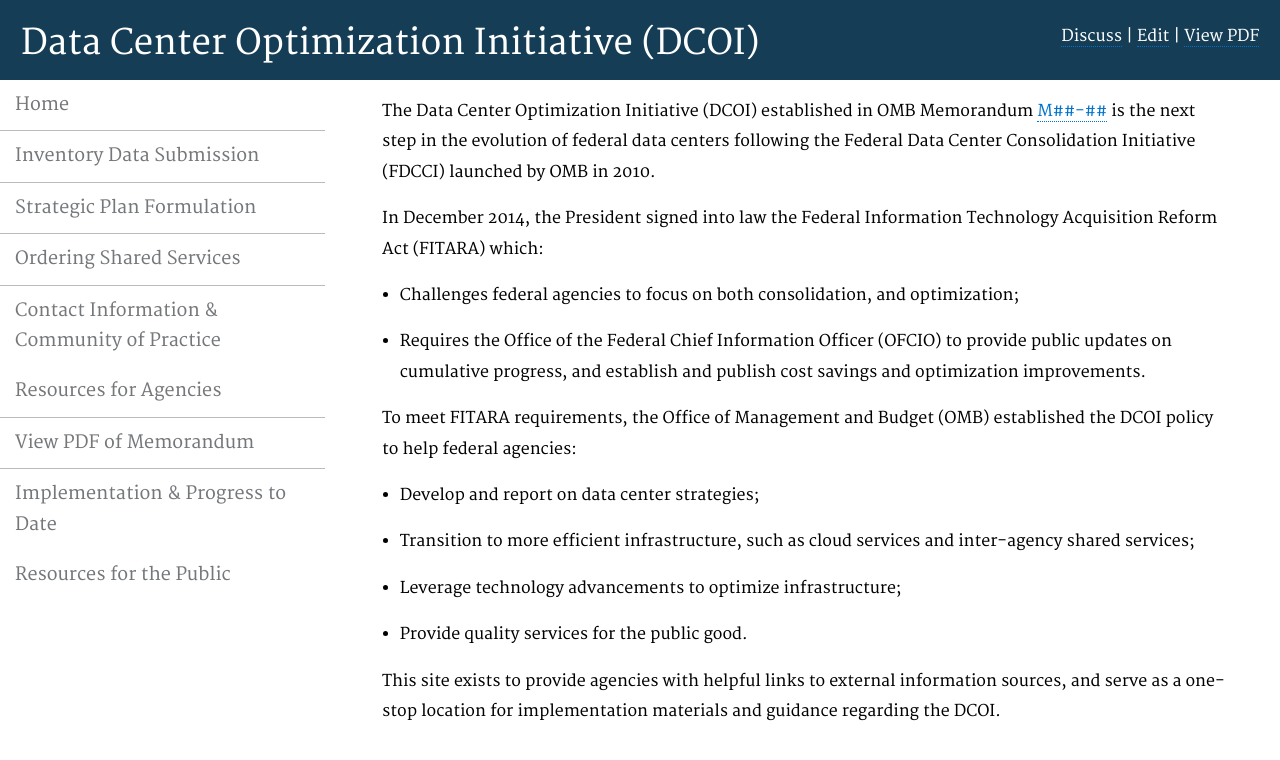
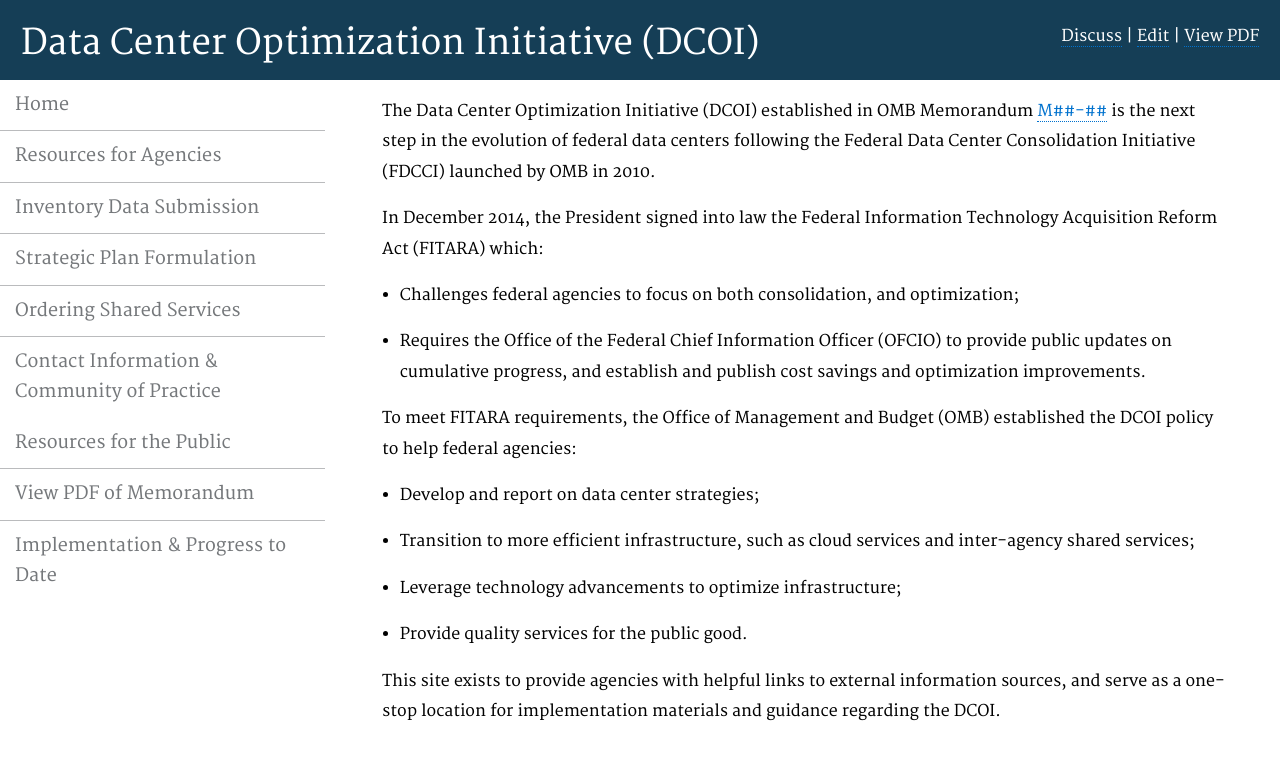
Before and after one commit to ydave-reisys/datacenters, a Jekyll site: the page built from pages/index.html, in a window 1280 px wide. Shown: the top 760 px of the page. Built offline with Jekyll 4.4.1, drawn with Linux system fonts in a browser that asks for light colours; nearby versions of some CDN libraries; Markdown is read by kramdown in place of the engine named in the settings.

Commit message:
Revised Menu Navigation

```diff
--- a/_includes/sidebar.html
+++ b/_includes/sidebar.html
@@ -3,23 +3,22 @@
   <nav class="sidebar-nav" role="navigation">
     <ul>
       {% for link in site.navigation %}
+        <li>
+          <a href="{{ link.url }}">{{ link.text }}</a>
+        </li>
         {% if link.submenu %}
             <ul>
             {% for sublink in link.submenu %}
-                <li>
+                {% assign current = '' %}
+                {% if page.url == sublink.url %}
+                    {% assign current = 'sidebar-nav-active' %}
+                {% endif %}
+                <li class="{{ current }}">
                     <a href="{{ sublink.url }}">{{ sublink.text }}</a>
                 </li>
             {% endfor %}
             </ul>
         {% endif %}
-
-        {% assign current = '' %}
-        {% if page.url == link.url %}
-          {% assign current = 'sidebar-nav-active' %}
-        {% endif %}
-        <li class="{{ current }}">
-          <a href="{{ link.url }}">{{ link.text }}</a>
-        </li>
       {% endfor %}
     </ul>
   </nav>
```
